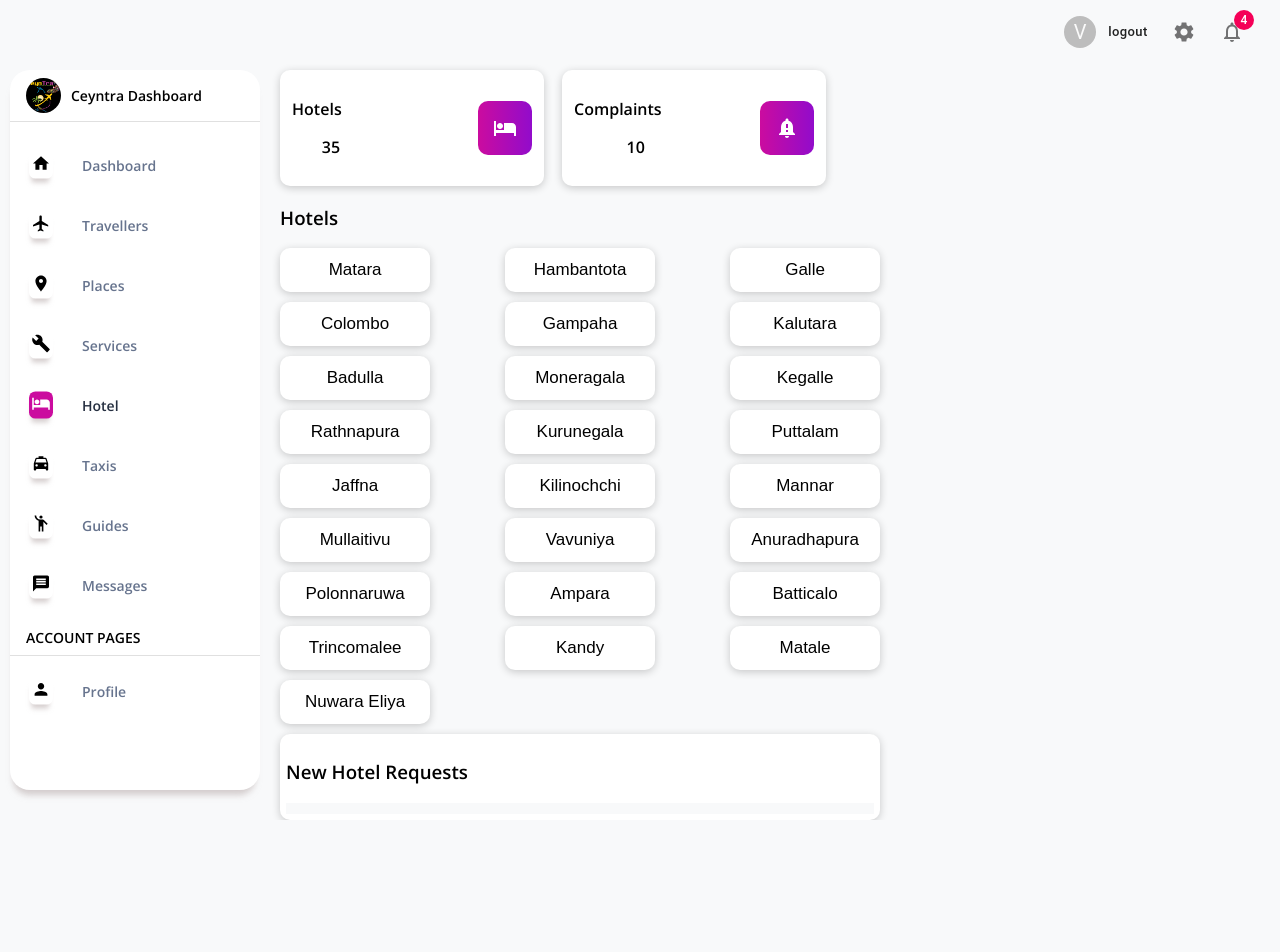
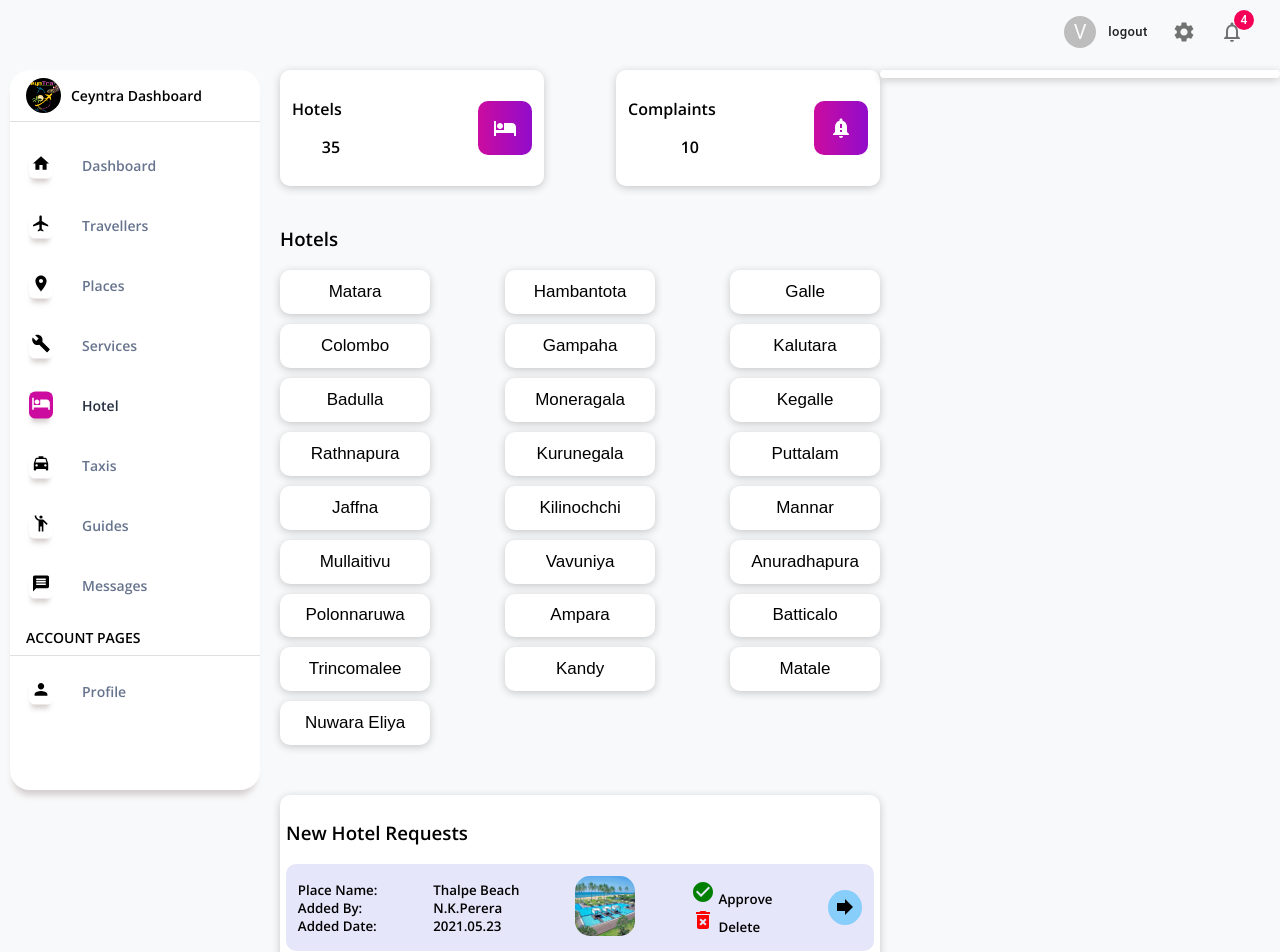
Before and after one commit to Ceyntra/ceyntra-admin-dashboard, a React (Create React App) app: page /home/hotels in a window 1280 px wide. Shown: the top 952 px of the page. Before the commit the page ends 820 px from the top, so only its background shows below. Built offline with nearby package versions, Linux system fonts and the light colour scheme.

Commit message:
leftDiveDone

```diff
--- /dev/null
+++ b/src/components/hotel/newRequestPlace.js
@@ -0,0 +1,35 @@
+import classes from '../../css/newRequestPlace.module.css';
+
+import CheckCircleIcon from '@material-ui/icons/CheckCircle';
+import DeleteForeverIcon from '@material-ui/icons/DeleteForever';
+import ForwardIcon from '@material-ui/icons/Forward';
+import placePic from '../../assets/images/h4.jpg';
+
+function NewRequestPlace(){
+    return(
+        <div className={classes.newRequestItem}>
+            <div>
+              Place Name:  <br />
+              Added By: <br />
+              Added Date: <br />
+            </div>
+            <div>
+              Thalpe Beach  <br />
+              N.K.Perera <br />
+              2021.05.23 <br />
+            </div>
+            <div>
+              <img src={placePic} width='60px' height='60px' />
+            </div>
+            <div>
+              <CheckCircleIcon style={{color:"green"}}></CheckCircleIcon> Approve <br />
+              <DeleteForeverIcon style={{color:"red"}}></DeleteForeverIcon> Delete <br />
+            </div>
+            <div className={classes.forwardIcon}>
+              <ForwardIcon></ForwardIcon>
+            </div>
+        </div>
+    );
+}
+
+export default NewRequestPlace;
--- a/src/css/card.module.css
+++ b/src/css/card.module.css
@@ -3,7 +3,7 @@
     border-radius: 10px;
     box-shadow: 0 2px 8px rgba(0, 0, 0, 0.2);
     padding: 2%;
-    margin-right: 3%;
+    /* margin-right: 3%; */
     width: 40%;
     display: flex;
     justify-content: space-between;
--- a/src/css/hotel.module.css
+++ b/src/css/hotel.module.css
@@ -1,5 +1,7 @@
 .cardRow{
     display: flex;
+    justify-content: space-between;
+    margin-bottom: 40px;
 }
 
 .left{
@@ -23,9 +25,5 @@
     padding: 1%;
     border-radius: 10px;
     box-shadow: 0 2px 8px rgba(0, 0, 0, 0.2);
+    margin-bottom: 20px;
 }
-
-.newRequestItem{
-    background-color: #F8F9FA;
-    padding: 1%;
-}
--- /dev/null
+++ b/src/css/newRequestPlace.module.css
@@ -0,0 +1,20 @@
+.newRequestItem{
+    background-color: #E6E6FA;
+    border-radius: 10px;
+    padding: 2%;
+    margin-bottom: 10px;
+    display: flex;
+    align-items: center;
+    justify-content: space-between;
+    font-size: smaller;
+}
+
+.newRequestItem img{
+    border-radius: 15px;
+}
+
+.forwardIcon{
+    background-color: #87CEFA;
+    padding: 5px 5px 2px 5px;
+    border-radius: 50%;
+}
--- a/src/css/provinceButton.module.css
+++ b/src/css/provinceButton.module.css
@@ -4,6 +4,7 @@
     display: flex;
     flex-wrap: wrap;
     justify-content: space-between;
+    margin-bottom: 40px;
 }
 
 .hotelsSection button{
--- a/src/pages/Hotel.js
+++ b/src/pages/Hotel.js
@@ -5,6 +5,7 @@ import HotelIcon from '@material-ui/icons/Hotel';
 import Card from "../components/hotel/card";
 import NotificationImportantIcon from '@material-ui/icons/NotificationImportant';
 import ProvinceButton from "../components/hotel/provinceButton";
+import NewRequestPlace from "../components/hotel/newRequestPlace";
 
 const PROVINCES=['Matara', 'Hambantota', 'Galle', 'Colombo', 'Gampaha', 'Kalutara', 'Badulla', 'Moneragala', 'Kegalle', 'Rathnapura', 'Kurunegala', 'Puttalam', 'Jaffna', 'Kilinochchi', 'Mannar', 'Mullaitivu', 'Vavuniya', 'Anuradhapura', 'Polonnaruwa', 'Ampara', 'Batticalo', 'Trincomalee', 'Kandy', 'Matale', 'Nuwara Eliya'];
 
@@ -23,13 +24,15 @@ function Hotel() {
         <div className={classes.requestSection}>
           <h3>New Hotel Requests</h3>
 
-          <div className={classes.newRequestItem}>
-
-          </div>
+          <NewRequestPlace></NewRequestPlace>
+          <NewRequestPlace></NewRequestPlace>
+          <NewRequestPlace></NewRequestPlace>
         </div>
       </div>
 
-      <div className={classes.right}></div>
+      <div className={classes.right}>
+      <div className={classes.requestSection}></div>
+      </div>
     </div>
   );
 }
```
Also changed, not shown: src/assets/images/h4.jpg (added).
